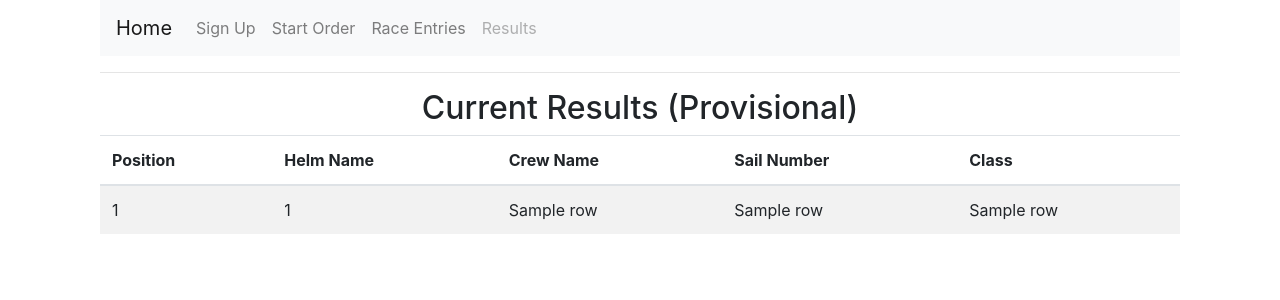
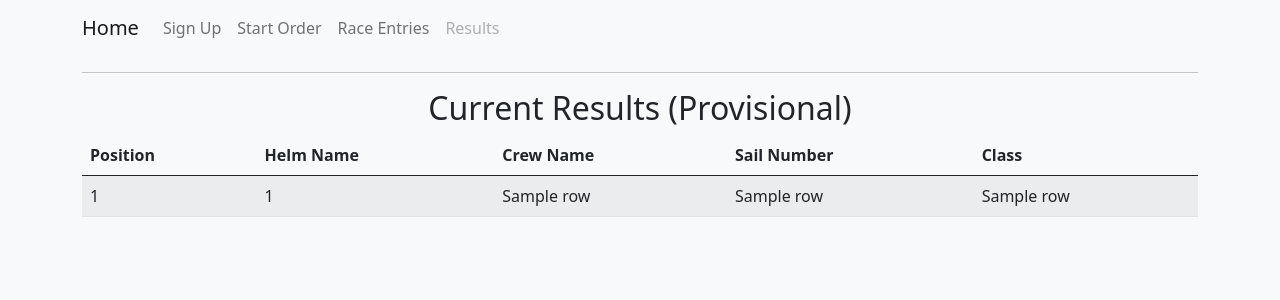
Before and after one commit to T3610/Sailing-Manager, a Flask app: template templates/results.html in a window 1280 px wide. Shown: the top 300 px of the page. Run offline with Flask 2, Linux system fonts and the light colour scheme; the template is opened without the code that fills it: most values are stand-ins (such as "Sample title", 1, 10 or a date in 2020); some libraries are stand-ins or nearby versions.

Commit message:
updated results page

```diff
--- a/templates/results.html
+++ b/templates/results.html
@@ -2,20 +2,35 @@
 <html>
 
 <head>
+    <title>Dorchester Racing</title>
+
+    <!-- Favicon config -->
+    <link rel="apple-touch-icon" sizes="180x180" href="/static/favicons/apple-touch-icon.png">
+    <link rel="icon" type="image/png" sizes="32x32" href="/static/favicons/favicon-32x32.png">
+    <link rel="icon" type="image/png" sizes="16x16" href="/static/favicons/favicon-16x16.png">
+    <link rel="manifest" href="/static/favicons/site.webmanifest">
+    <link rel="mask-icon" href="/static/favicons/safari-pinned-tab.svg" color="#5bbad5">
+    <link rel="shortcut icon" href="/static/favicons/favicon.ico">
+    <meta name="msapplication-TileColor" content="#2d89ef">
+    <meta name="msapplication-config" content="/static/favicons/browserconfig.xml">
+    <meta name="theme-color" content="#ffffff">
+
+    <!-- Bootstrap core meta data -->
+    <meta name="viewport" content="width=device-width, initial-scale=1, shrink-to-fit=no">
+    <meta charset="utf-8">
+    <meta name="description" content="">
+    <meta name="author" content="">
+
     <!-- jQuery library -->
-    <script src="https://code.jquery.com/jquery-3.5.1.min.js"></script>
+    <script src="https://ajax.googleapis.com/ajax/libs/jquery/3.5.1/jquery.min.js"></script>
 
-    <link rel="stylesheet" href="https://stackpath.bootstrapcdn.com/bootstrap/4.4.1/css/bootstrap.min.css" integrity="sha384-Vkoo8x4CGsO3+Hhxv8T/Q5PaXtkKtu6ug5TOeNV6gBiFeWPGFN9MuhOf23Q9Ifjh" crossorigin="anonymous">
+    <!-- Bootstrap JS and CSS -->
+    <link href="https://cdn.jsdelivr.net/npm/bootstrap@5.0.0-beta3/dist/css/bootstrap.min.css" rel="stylesheet" integrity="sha384-eOJMYsd53ii+scO/bJGFsiCZc+5NDVN2yr8+0RDqr0Ql0h+rP48ckxlpbzKgwra6" crossorigin="anonymous">
+    <script src="https://cdn.jsdelivr.net/npm/bootstrap@5.0.0-beta3/dist/js/bootstrap.bundle.min.js" integrity="sha384-JEW9xMcG8R+pH31jmWH6WWP0WintQrMb4s7ZOdauHnUtxwoG2vI5DkLtS3qm9Ekf" crossorigin="anonymous"></script>
 
-    <script src="https://code.jquery.com/jquery-3.4.1.slim.min.js" integrity="sha384-J6qa4849blE2+poT4WnyKhv5vZF5SrPo0iEjwBvKU7imGFAV0wwj1yYfoRSJoZ+n" crossorigin="anonymous"></script>
-    <script src="https://cdn.jsdelivr.net/npm/popper.js@1.16.0/dist/umd/popper.min.js" integrity="sha384-Q6E9RHvbIyZFJoft+2mJbHaEWldlvI9IOYy5n3zV9zzTtmI3UksdQRVvoxMfooAo" crossorigin="anonymous"></script>
-    <script src="https://stackpath.bootstrapcdn.com/bootstrap/4.4.1/js/bootstrap.min.js" integrity="sha384-wfSDF2E50Y2D1uUdj0O3uMBJnjuUD4Ih7YwaYd1iqfktj0Uod8GCExl3Og8ifwB6" crossorigin="anonymous"></script>
-    <meta name="viewport" content="width=device-width, initial-scale=1, shrink-to-fit=no">
-    <title>Results</title>
 </head>
 
-
-<div class="container">
+<body class="bg-light">
     <div class="container">
         <nav class="navbar navbar-expand-lg navbar-light bg-light">
             <a class="navbar-brand" href="/">Home</a>
@@ -65,3 +80,4 @@
             </tbody>
         </table>
     </div>
+</body>
```
